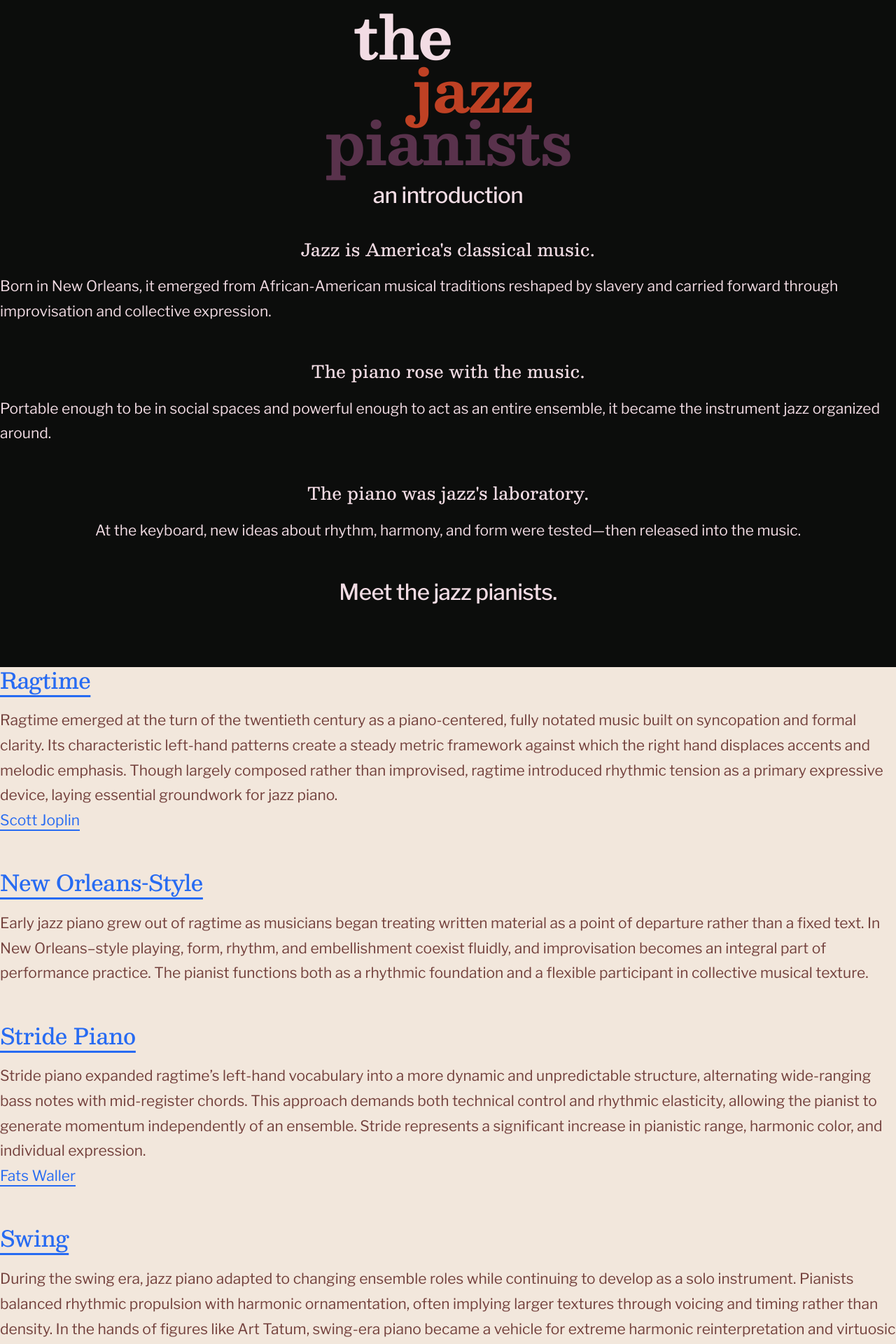
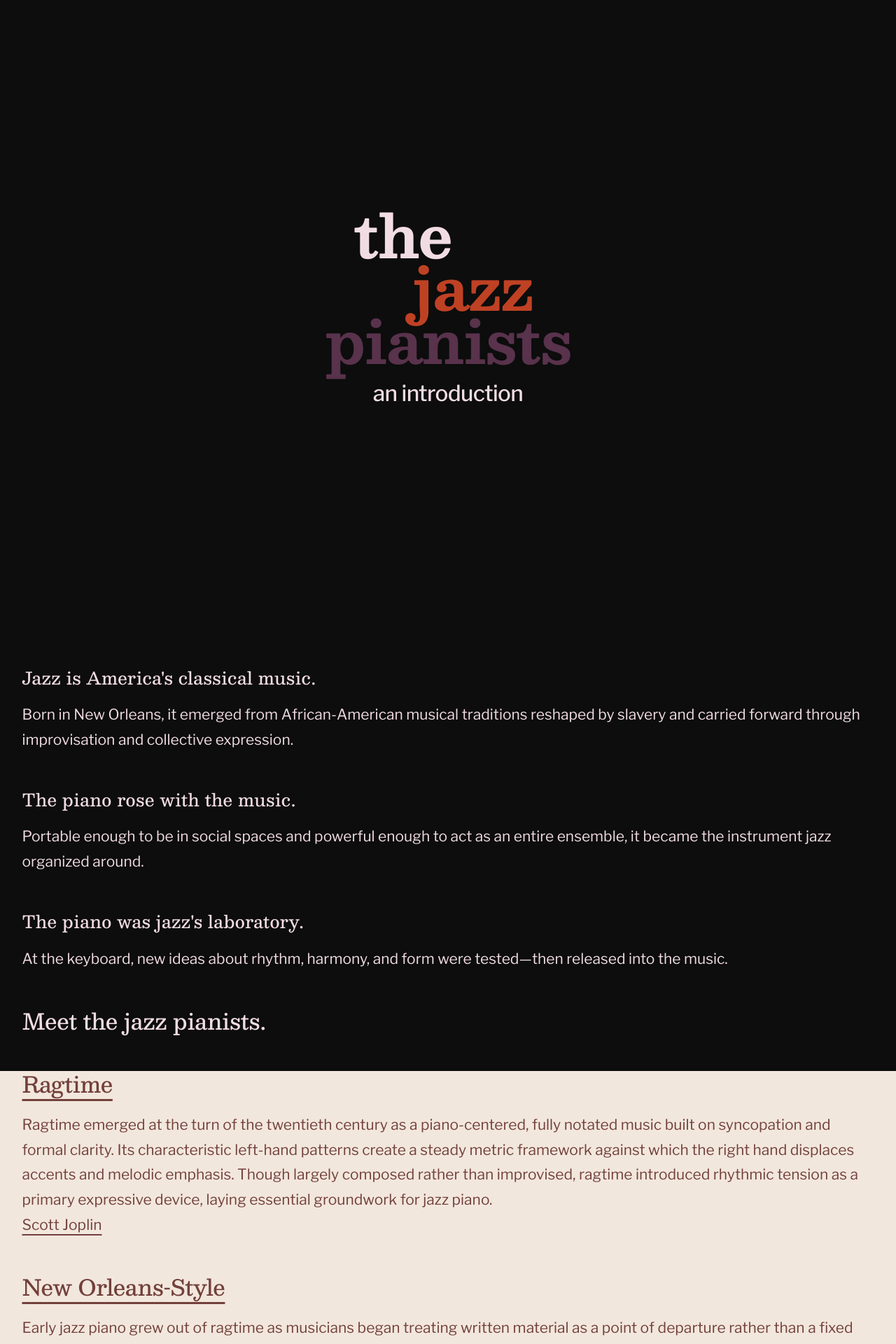
Before and after one commit to legion80/jazzpianists-org, a Jekyll site: the page built from index2.md, in a window 1280 px wide. Shown: the top 1920 px of the page at 70% size. Built offline with Jekyll 4.4.1, drawn with Linux system fonts in a browser that asks for light colours; some of the changed text lies outside the part shown.

Commit message:
Refactor title card so that it can be used in the footer. Add footer and about page.

```diff
--- a/_includes/footer.html
+++ b/_includes/footer.html
@@ -1 +1,13 @@
-Footer
+<footer>
+<div>
+    <hgroup>
+        <h1 class="logo"><span>The</span> <span>Jazz</span> <span>Pianists</span></h1>
+    </hgroup>
+
+    <p>&copy; 2025–{{ "now" | date: "%Y" }} jazzpianists.org.<br/>All rights reserved.</p>
+</div>
+<div>
+    <div><a href="{% link index2.md %}">Home</a></div>
+    <div><a href="{% link about.md %}">About</a></div>
+</div>
+</footer>
--- a/_sass/_base.scss
+++ b/_sass/_base.scss
@@ -4,7 +4,7 @@
 
 $light-color: #f2e7dc;
 $dark-color: #73403c;
-$brand-color: #276bf2;
+$brand-color: #73403c;
 $brand-color-2: #0A85B2;
 $brand-color-3: #0A85B222;
 
--- a/assets/index.scss
+++ b/assets/index.scss
@@ -9,35 +9,30 @@
 */
 
 body {
-    background-color: #0C0D0C;
+    background-color: var(--body-background-color);
 }
-section:first-child {
+main hgroup {
     display: flex;
     flex-direction: column;
     height: 100vh;
     align-items: center;
     justify-content: center;
-    background-color: #0C0D0C;
+    background-color: var(--body-background-color);
 
     h1 {
-        text-transform: lowercase;
-        font-weight: 700;
         font-size: 4em;
-        line-height: .9;
-        margin: 0;
     }
     h2 {
         font-family: $body-font;
     }
-    span {
-        display: block;
+
+    color: var(--body-text-color);
+}
+section {
+    @include standard-block-behavior;
+    &:first-of-type {
+        background-color: #0C0D0C;
+        color: #F2DCE4;
     }
-
-    color: #F2DCE4;
-    span:nth-child(1) { margin-left: .5em; }
-    span:nth-child(2) { margin-left: 1.5em; color: #BF4124; }
-    span:nth-child(3) { margin-left: 0; color: #59324C; }
-}
-section:not(:first-child) {
     background-color: $background-color;
 }
--- a/assets/main.scss
+++ b/assets/main.scss
@@ -54,6 +54,12 @@
     background-color: $background-color;
     color: $text-color;
     line-height: $standard-line-height;
+
+    --body-background-color: #0C0D0C;
+    --body-text-color: #F2DCE4;
+    --body-logo-color-1: #F2DCE4;
+    --body-logo-color-2: #BF4124;
+    --body-logo-color-3: #59324C;
 }
 
 :is(h1,h2,h3,h4,h5,h6) {
@@ -78,7 +84,7 @@
 
 a {
     text-underline-offset: .3em;
-    transition: color $animation-duration;
+    transition: all $animation-duration;
     &:link, &:active, &:visited {
         color: $link-color;
     }
@@ -125,9 +131,66 @@
     }
 }
 
-body > footer {
+
+h1.logo {
+    text-transform: lowercase;
+    font-weight: 700;
+    line-height: .9;
+    margin: 0;
+    span {
+        display: block;
+        &:nth-child(1) { padding-left: .5em; }
+        &:nth-child(2) { padding-left: 1.5em; }
+        &:nth-child(3) { padding-left: 0;}
+        &:nth-child(1) { color: var(--body-logo-color-1); }
+        &:nth-child(2) { color: var(--body-logo-color-2); }
+        &:nth-child(3) { color: var(--body-logo-color-3); }
+    }
+}
+footer {
+    @include standard-block-behavior;
+    padding-top: 3rem;
+    padding-bottom: 1.5rem;
+
     font-size: .9em;
-    padding: 3rem 0 1.5rem;
-    text-align: center;
-    color: $brand-color;
+    text-align: left;
+    background-color: var(--body-background-color);
+    color: var(--body-text-color);
+
+    display: flex;
+    justify-content: center;
+    gap: 5rem;
+    > div:first-child {
+        display: flex;
+        flex-direction: column;
+        align-items: center;
+        gap: 2rem;
+        width: 15em;
+
+        p {
+            color: color-mix(in lch, var(--body-text-color), var(--body-background-color));
+            font-size: .9em;
+            text-align: center;
+            line-height: $minimum-line-height;
+        }
+    }
+    > div:last-child {
+        min-width: 15em;
+        line-height: $standard-line-height * 1.5;
+    }
+
+
+    a {
+        font-weight: 600;
+        text-transform: uppercase;
+        text-decoration: none;
+        letter-spacing: .05em;
+        &:link, &:active, &:visited {
+            color: $light-color;
+        }
+        &:hover {
+            color: color-mix(in lch, $light-color, white);
+            letter-spacing: .1em;
+        }
+    }
 }
--- a/index2.md
+++ b/index2.md
@@ -18,10 +17,12 @@
 ---
 
 
+<hgroup>
+<h1 class="logo"><span>The</span> <span>Jazz</span> <span>Pianists</span></h1>
+<h2>an introduction</h2>
+</hgroup>
+
 <section>
-<h1><span>The</span> <span>Jazz</span> <span>Pianists</span></h1>
-<h2>an introduction</h2>
-
 <h3>Jazz is America's classical music.</h3>
 <p>Born in New Orleans, it emerged from African-American musical traditions reshaped by slavery and carried forward through improvisation and collective expression.</p>
 <h3>The piano rose with the music.</h3>
```
Also changed, not shown: other parts of index2.md (+0 -1 lines), about.md (added, +14 -0 lines), index.md (+3 -3 lines).
